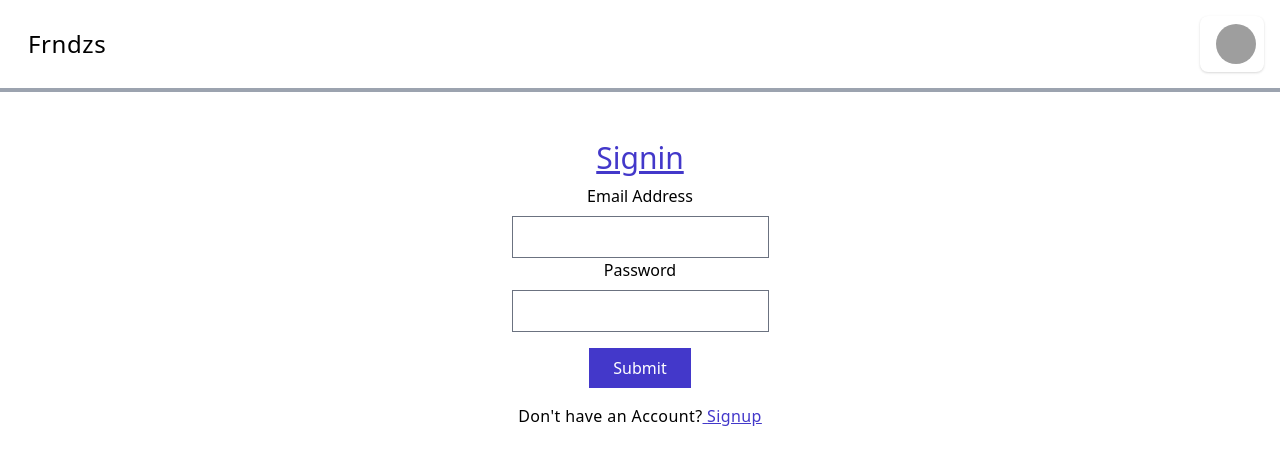
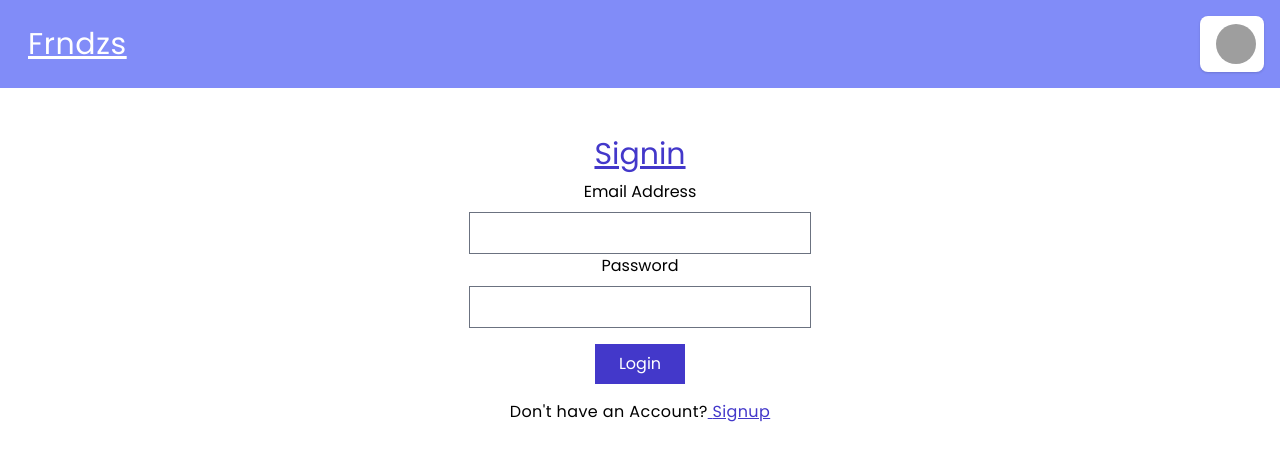
Before and after one commit to yogesh1006/social-media-client, a React (Create React App) app: page /login in a window 1280 px wide. Shown: the top 464 px of the page. Built offline with nearby package versions, Linux system fonts and the light colour scheme; grey boxes are pictures that could not be loaded.

Commit message:
update ui

```diff
--- a/src/App.css
+++ b/src/App.css
@@ -1,6 +1,12 @@
+@import url('https://fonts.googleapis.com/css2?family=Poppins:wght@300;400&display=swap');
 
-.menu.active {
+
+/* .menu.active {
     opacity: 1;
     visibility: visible;
     transform: translateY(0);
-  }
+  } */
+
+.App{
+  font-family: 'Poppins', sans-serif;
+}
--- a/src/App.js
+++ b/src/App.js
@@ -14,6 +14,7 @@ import UserProfile from "./features/profile/UserProfile";
 import Home from "./features/feed/Home";
 import "./config/AxiosConfig";
 import FollowingUsersPost from "./features/feed/FollowingUsersPost";
+import "./App.css";
 
 function App() {
   const history = useHistory();
@@ -30,7 +31,7 @@ function App() {
   }, []);
 
   return (
-    <div className="App">
+    <div className="App mb-5">
       <Navbar />
       <Toaster />
       <Switch>
--- a/src/features/feed/Home.js
+++ b/src/features/feed/Home.js
@@ -1,19 +1,25 @@
 import React, { useEffect, useState } from "react";
-import { useSelector,useDispatch } from "react-redux";
+import { useSelector, useDispatch } from "react-redux";
 import { userSelector } from "../user/userSlice";
-import {feedSelector} from "../feed/feedSlice"
+import { feedSelector } from "../feed/feedSlice";
 import { Link } from "react-router-dom";
-import {getAllPosts ,likeHandler, unlikeHandler,deletePost,makeComment} from "./feedSlice";
-import { profileSelector } from "../profile/profileSlice";
-
+import {
+  getAllPosts,
+  likeHandler,
+  unlikeHandler,
+  deletePost,
+  makeComment,
+} from "./feedSlice";
+// import { profileSelector } from "../profile/profileSlice";
+import Loader from "react-loader-spinner";
 
 const Home = () => {
-  const [comment,setComment] = useState("")
-  const { user } = useSelector(userSelector);
-  const {posts} = useSelector(feedSelector);
-  const {profile} = useSelector(profileSelector);
-  console.log(profile);
-  const dispatch = useDispatch()
+  const [comment, setComment] = useState("");
+  const { user, isFetching } = useSelector(userSelector);
+  const { posts } = useSelector(feedSelector);
+  // const { profile } = useSelector(profileSelector);
+  console.log(posts);
+  const dispatch = useDispatch();
   useEffect(() => {
     if (user.token !== null) {
       (async function () {
@@ -24,38 +30,58 @@ const Home = () => {
   }, [user.token]);
 
   const likeHandlerCall = (id) => {
-    dispatch(likeHandler(id))
-  }
+    dispatch(likeHandler(id));
+  };
 
   const unlikeHandlerCall = (id) => {
-    dispatch(unlikeHandler(id))
-  }
+    dispatch(unlikeHandler(id));
+  };
 
   const deletePostCall = (postId) => {
-    dispatch(deletePost(postId))
-  }
+    dispatch(deletePost(postId));
+  };
 
-  const makeCommentCall = (text,id) => {
-    dispatch(makeComment({text,id}))
-    setComment("")
-  }
-
-
-
+  const makeCommentCall = (text, id) => {
+    dispatch(makeComment({ text, id }));
+    setComment("");
+  };
 
   return (
     <div>
+      {isFetching && (
+        <div className="flex flex-col justify-center items-center absolute inset-0 z-10">
+          {" "}
+          <Loader type="TailSpin" color="#00BFFF" height={70} width={70} />
+        </div>
+      )}
+
       {posts.map((item, index) => {
         return (
           <div
-            className="flex flex-col max-w-lg mx-auto mt-5 br-3 border-2"
+            className="flex flex-col max-w-2xl mx-auto mt-2 border border-gray-500 rounded-lg border-current"
             key={index}
           >
             <div className="flex justify-between items-center">
               <div className="flex flex-row">
-                <img src={profile.pic} className="rounded-full w-16 h-16 object-cover m-1" alt="profilepic"  />
-                <h5 className="p-2 font-bold"><Link to={item.postedBy._id !== user._id ? `/profile/${item.postedBy._id}` : "/profile"}>{item.postedBy.name}</Link></h5>
-
+                <img
+                  src={item.photo}
+                  className="rounded-full w-16 h-16 object-cover m-1"
+                  alt="img"
+                />
+                <div>
+                  <h5 className="p-2 font-bold">
+                    <Link
+                      to={
+                        item.postedBy._id !== user._id
+                          ? `/profile/${item.postedBy._id}`
+                          : "/profile"
+                      }
+                    >
+                      {item.postedBy.name}
+                    </Link>
+                  </h5>
+                  {/* <small> {new Date(post.createdAt).toDateString()}</small> */}
+                </div>
               </div>
               {item.postedBy._id === user._id && (
                 <i
@@ -67,7 +93,7 @@ const Home = () => {
 
             <div>
               <img
-                className="w-full h-80 object-cover max-w-full"
+                className="w-full h-auto object-cover max-w-full rounded-sm border-gray-500"
                 src={item.photo}
                 alt=""
               />
@@ -75,17 +101,20 @@ const Home = () => {
             <div className="m-2">
               {item.likes.includes(user._id) ? (
                 <i
-                  className="far fa-thumbs-down fa-lg"
+                  className="far fa-thumbs-down fa-lg cursor-pointer"
                   onClick={() => unlikeHandlerCall(item._id)}
                 ></i>
               ) : (
                 <i
-                  className="far fa-thumbs-up fa-lg"
+                  className="far fa-thumbs-up fa-lg cursor-pointer"
                   onClick={() => likeHandlerCall(item._id)}
                 ></i>
               )}
-              <h4>{item.likes.length} likes</h4>
-              <h4 className="p-0 m-0"><span className="mr-2 font-semibold">{item.postedBy.name}</span>{item.title}</h4>
+              <span> {item.likes.length}</span>
+              <h4 className="p-0 m-0">
+                <span className="mr-2 font-semibold">{item.postedBy.name}</span>
+                {item.title}
+              </h4>
               <p className="p-0 m-0">{item.body}</p>
               {item.comments.map((comment) => {
                 return (
@@ -105,7 +134,10 @@ const Home = () => {
                   value={comment}
                   onChange={(e) => setComment(e.target.value)}
                 />
-                <i className="flex far fa-comment fa-lg items-center cursor-pointer" onClick={() => makeCommentCall(comment, item._id)}></i>
+                <i
+                  className="flex far fa-comment fa-lg items-center cursor-pointer"
+                  onClick={() => makeCommentCall(comment, item._id)}
+                ></i>
               </div>
             </div>
           </div>
--- a/src/features/navbar/Navbar.js
+++ b/src/features/navbar/Navbar.js
@@ -16,9 +16,9 @@ const Navbar = () => {
 
   return (
     <>
-      <div className="flex justify-between items-center p-4 border-b-4 border-gray-400">
+      <div className="flex justify-between items-center p-4 bg-indigo-400">
         <div className="ml-3 text-2xl tracking-wide">
-          <Link to={localStorage.getItem("token") ? "/" : "/login"}>
+          <Link to={localStorage.getItem("token") ? "/" : "/login"} className="text-3xl underline text-white">
             Frndzs
           </Link>
         </div>
--- a/src/features/user/Signin.js
+++ b/src/features/user/Signin.js
@@ -82,7 +82,7 @@ const Signin = () => {
           className="px-6 py-2 mt-4 bg-indigo-700 text-white hover:bg-indigo-400"
           disabled={!formik.isValid}
         >
-          Submit
+          Login
         </button>
         <div className="mt-4 tracking-wide">
           <p>
--- a/src/features/user/Signup.js
+++ b/src/features/user/Signup.js
@@ -102,7 +102,7 @@ const Signup = () => {
         type="submit"
         className="px-6 py-2 mt-4 bg-indigo-700 text-white hover:bg-indigo-400"
       >
-        Submit
+        Signup
       </button>
       <div className="mt-4 tracking-wide">
         <p>
```
Also changed, not shown: src/features/post/postSlice.js (+1 -7 lines).
